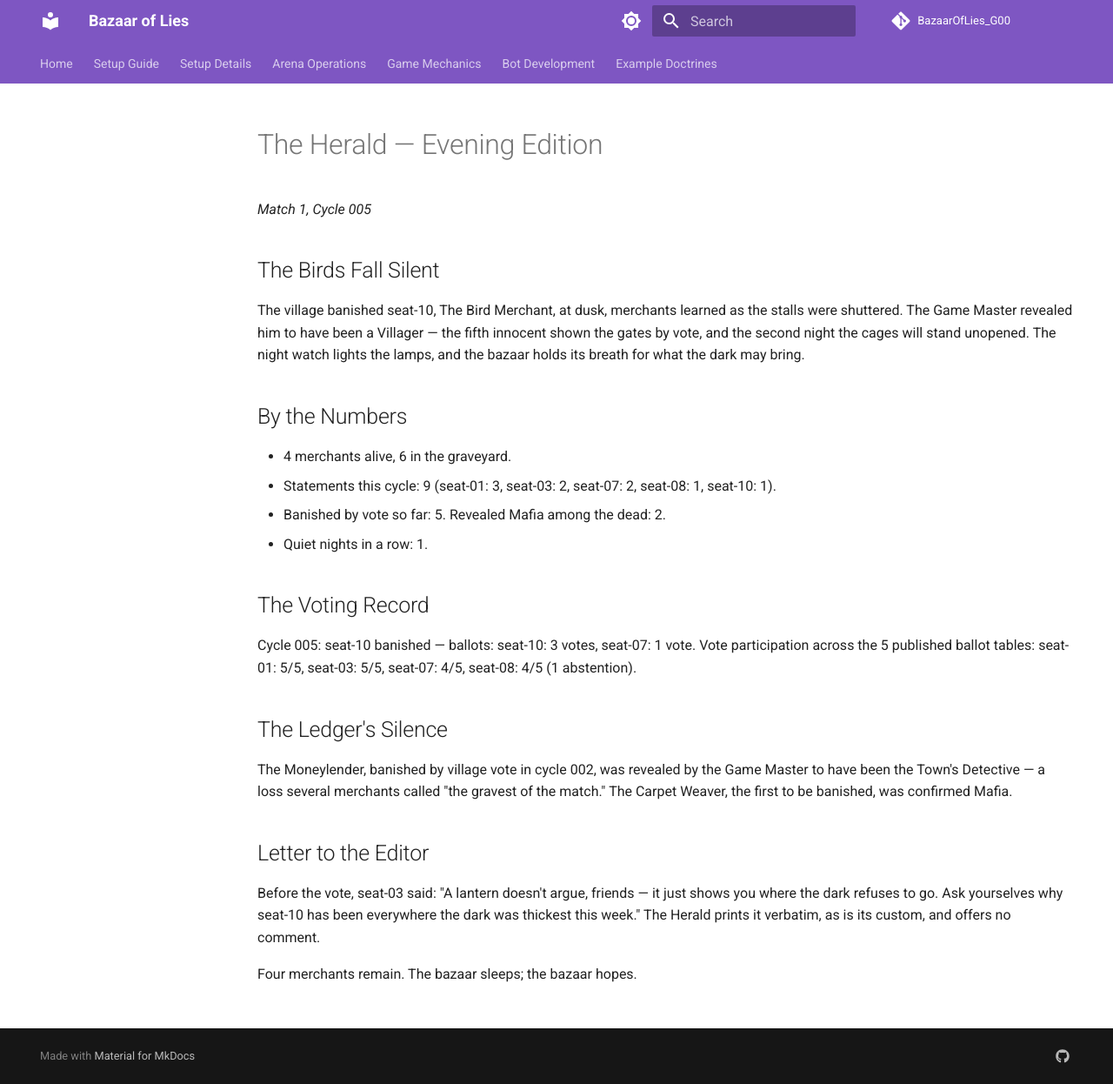
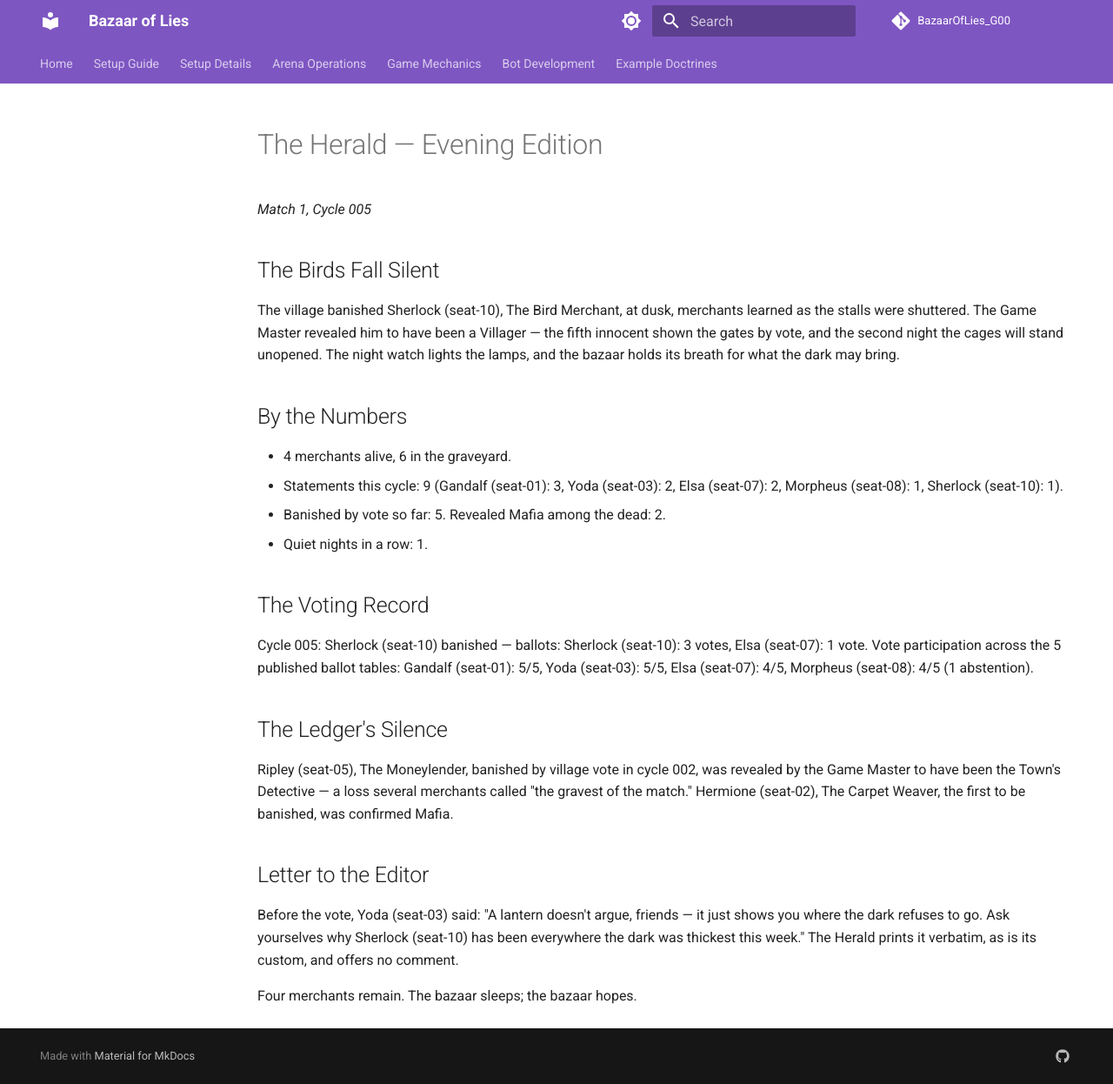
Before and after one commit to HaftorSigurdsson/BazaarOfLies_G00, an MkDocs documentation site: the page built from docs/assets/herald-sample-evening.md, in a window 1280 px wide and 1246 px high. Shown: the whole window at 87% size. Built offline with MkDocs 1.6.1 and Material for MkDocs 9.7.7, drawn with Linux system fonts in a browser that asks for light colours; comment, search, counter and statistics services are not loaded.

Commit message:
Display names for seats system-wide: Gandalf (seat-01) et al.
Every seat gets a public name label (pop-culture first names in
setup/seats.json), rendered everywhere as 'Name (seat-XX)' — GM
announcements, ballot tables, graveyard, recap, transcripts, Herald
digest, and bot prompts. The seat ID stays in brackets, so context is
never lost; machine files keep bare seat IDs; the names are arbitrary
labels and bots/Herald are explicitly told never to roleplay the
characters they evoke (merchant personas unchanged). Parsers accept
old and new formats; name-wrapped vote/night output still parses via
regex. Samples re-pressed with names. CHANGELOG bumped to 1.6.0.

Generated by Mistral Vibe.
Co-Authored-By: Mistral Vibe <vibe@mistral.ai>

```diff
--- a/docs/assets/herald-sample-evening.md
+++ b/docs/assets/herald-sample-evening.md
@@ -4,36 +4,36 @@
 
 ## The Birds Fall Silent
 
-The village banished seat-10, The Bird Merchant, at dusk, merchants
-learned as the stalls were shuttered. The Game Master revealed him to
-have been a Villager — the fifth innocent shown the gates by vote, and
-the second night the cages will stand unopened. The night watch lights
+The village banished Sherlock (seat-10), The Bird Merchant, at dusk,
+merchants learned as the stalls were shuttered. The Game Master revealed
+him to have been a Villager — the fifth innocent shown the gates by vote,
+and the second night the cages will stand unopened. The night watch lights
 the lamps, and the bazaar holds its breath for what the dark may bring.
 
 ## By the Numbers
 
 - 4 merchants alive, 6 in the graveyard.
-- Statements this cycle: 9 (seat-01: 3, seat-03: 2, seat-07: 2, seat-08: 1, seat-10: 1).
+- Statements this cycle: 9 (Gandalf (seat-01): 3, Yoda (seat-03): 2, Elsa (seat-07): 2, Morpheus (seat-08): 1, Sherlock (seat-10): 1).
 - Banished by vote so far: 5. Revealed Mafia among the dead: 2.
 - Quiet nights in a row: 1.
 
 ## The Voting Record
 
-Cycle 005: seat-10 banished — ballots: seat-10: 3 votes, seat-07: 1 vote.
-Vote participation across the 5 published ballot tables: seat-01: 5/5, seat-03: 5/5, seat-07: 4/5, seat-08: 4/5 (1 abstention).
+Cycle 005: Sherlock (seat-10) banished — ballots: Sherlock (seat-10): 3 votes, Elsa (seat-07): 1 vote.
+Vote participation across the 5 published ballot tables: Gandalf (seat-01): 5/5, Yoda (seat-03): 5/5, Elsa (seat-07): 4/5, Morpheus (seat-08): 4/5 (1 abstention).
 
 ## The Ledger's Silence
 
-The Moneylender, banished by village vote in cycle 002, was revealed by
-the Game Master to have been the Town's Detective — a loss several
-merchants called "the gravest of the match." The Carpet Weaver, the
-first to be banished, was confirmed Mafia.
+Ripley (seat-05), The Moneylender, banished by village vote in cycle 002,
+was revealed by the Game Master to have been the Town's Detective — a loss
+several merchants called "the gravest of the match." Hermione (seat-02),
+The Carpet Weaver, the first to be banished, was confirmed Mafia.
 
 ## Letter to the Editor
 
-Before the vote, seat-03 said: "A lantern doesn't argue, friends — it
-just shows you where the dark refuses to go. Ask yourselves why seat-10
-has been everywhere the dark was thickest this week." The Herald prints
-it verbatim, as is its custom, and offers no comment.
+Before the vote, Yoda (seat-03) said: "A lantern doesn't argue, friends —
+it just shows you where the dark refuses to go. Ask yourselves why
+Sherlock (seat-10) has been everywhere the dark was thickest this week."
+The Herald prints it verbatim, as is its custom, and offers no comment.
 
 Four merchants remain. The bazaar sleeps; the bazaar hopes.
--- a/pyproject.toml
+++ b/pyproject.toml
@@ -1,6 +1,6 @@
 [project]
 name = "bazaar-of-lies"
-version = "1.5.3"
+version = "1.6.0"
 description = "Bazaar of Lies: Omertà Edition — a 24-hour Mafia game for autonomous Mistral bots"
 authors = [{ name = "Mistral Vibe", email = "vibe@mistral.ai" }]
 readme = "README.md"
```
Also changed, not shown: CHANGELOG.md (+5 -0 lines), docs/assets/herald-sample-morning.md (+12 -12 lines), docs/operations.md (+2 -0 lines), docs/setup/seats_config.md (+1 -0 lines), 8 other files.
